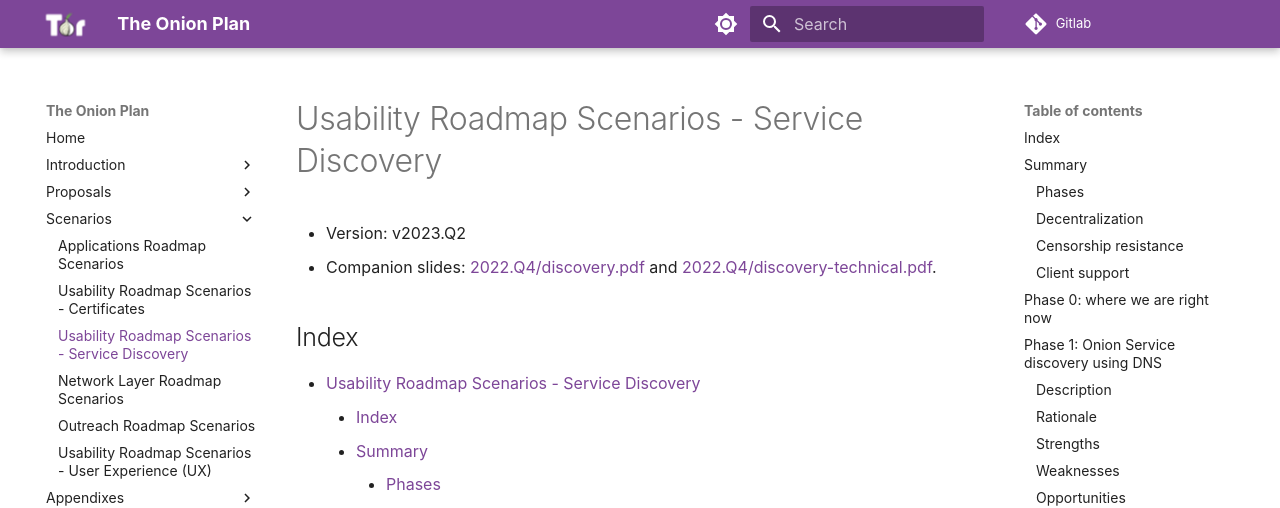
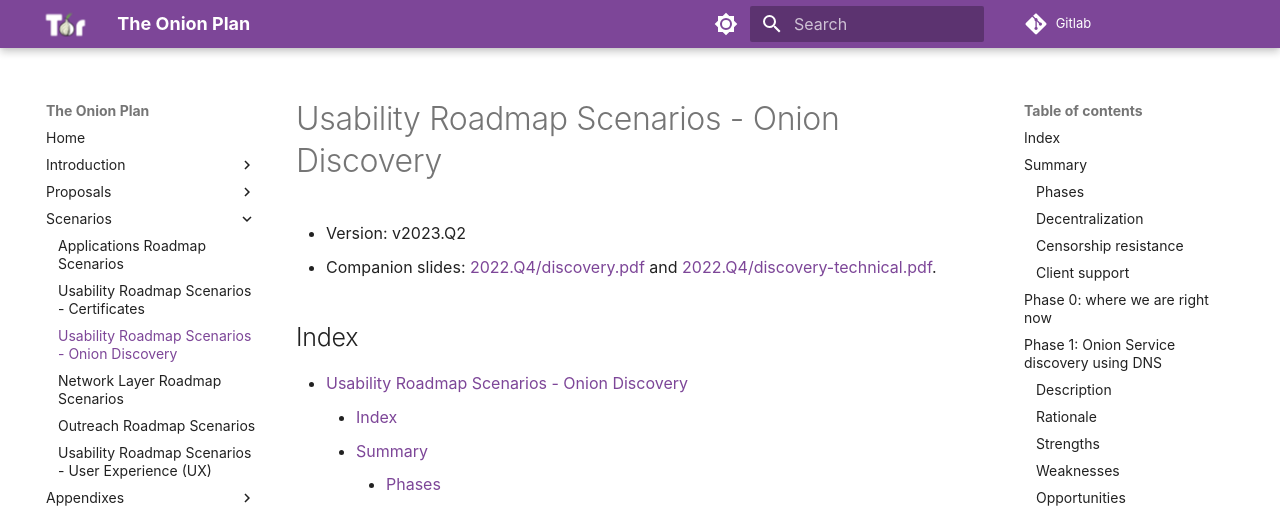
Before and after one commit to offsoc/onionplan, an MkDocs documentation site: the page built from docs/scenarios/discovery.md, in a window 1280 px wide and 900 px high. Shown: the top 508 px of the window. Built offline with MkDocs 1.6.1 and Material for MkDocs 9.7.7, drawn with Linux system fonts in a browser that asks for light colours; some of the changed text lies outside the part shown.

Commit message:
Fix: scenarios: discovery: use Onion Discovery more often

```diff
--- a/docs/scenarios/discovery.md
+++ b/docs/scenarios/discovery.md
@@ -1,4 +1,4 @@
-# Usability Roadmap Scenarios - Service Discovery
+# Usability Roadmap Scenarios - Onion Discovery
 
 * Version: v2023.Q2
 * Companion slides: [2022.Q4/discovery.pdf][] and [2022.Q4/discovery-technical.pdf][].
@@ -159,7 +159,7 @@ Browser** or Firefox.
    resistant than a direct block in the site from the point of view of a Tor
    exit node (which would render the `Onion-Location` and the `Alt-Svc` methods
    useless).
-3. Service discovery usually involves additional roundtrips.
+3. Onion Discovery usually involves additional roundtrips.
 4. Do not work with .onion-only sites.
 
 ### Opportunities
@@ -210,7 +210,7 @@ Tor NS API:
             * REQUIRE that plugins use Tor to do their queries if those are made
               outside their local network, to increase privacy and censorship
               resistance.
-            * Allow for wildcard plugins to enable opportunistic service discovery.
+            * Allow for wildcard plugins to enable opportunistic Onion Discovery.
             * Keep the "priority" config in order to allow multiple plugins handling
               discoveries of regular domains using different methods.
 2. Implement the Tor NS API on C Tor if it's possible to include that in the C
```
